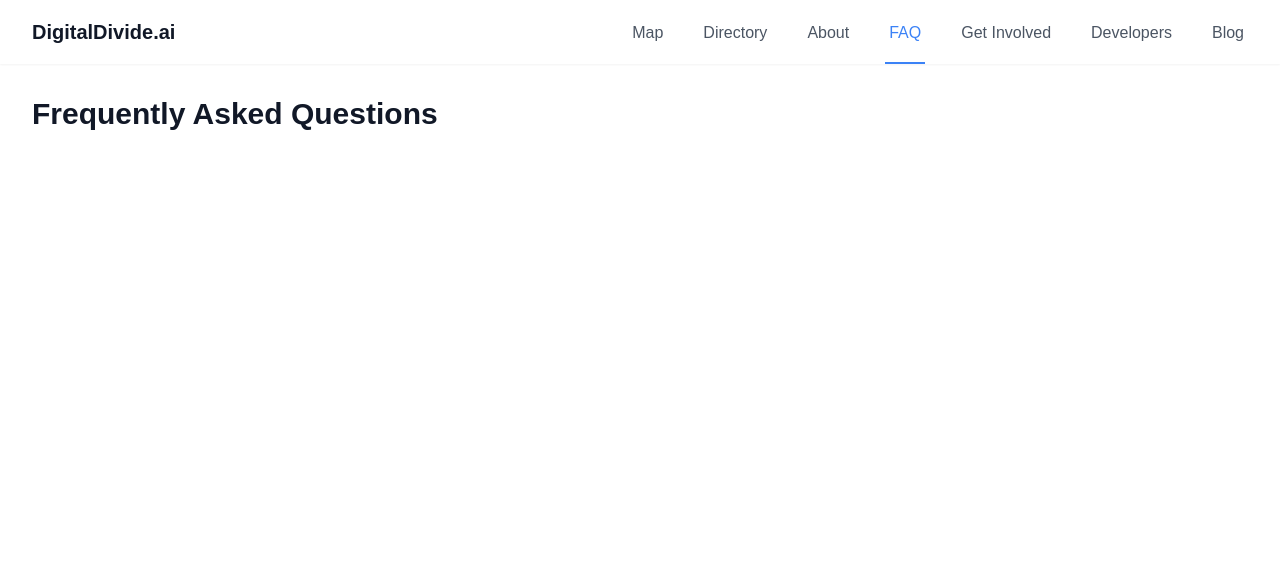
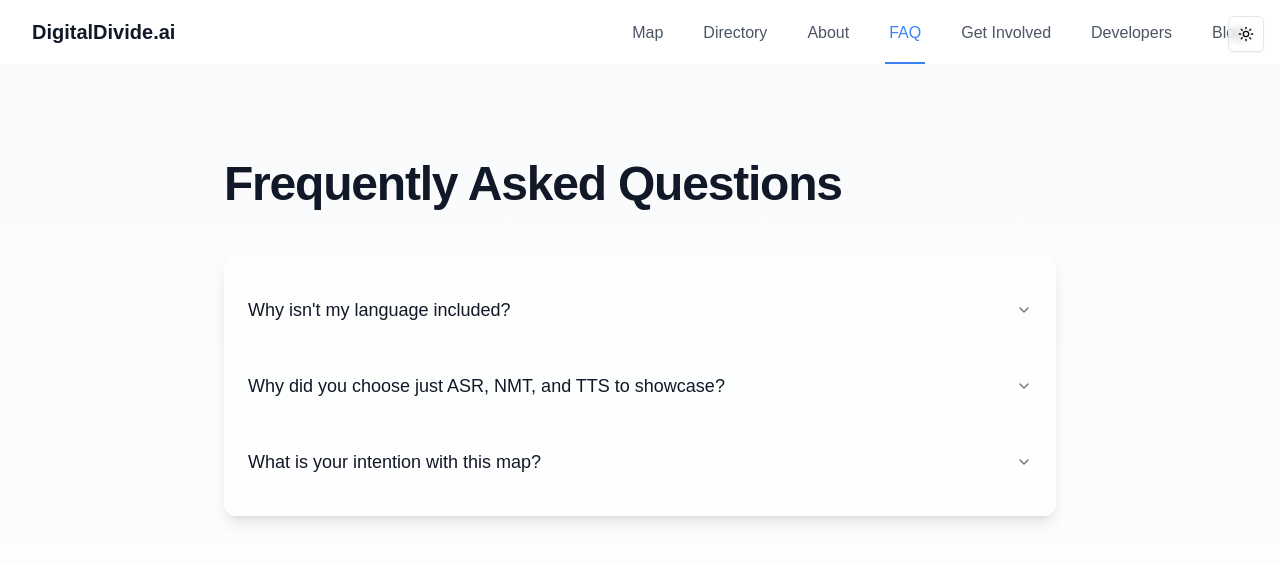
Before and after one commit to XRILLC/inclusiveai-app, a Next.js app in the folder my-app/: page /faq in a window 1280 px wide. Shown: the top 564 px of the page. Built offline with nearby package versions, Linux system fonts and the light colour scheme.

Commit message:
feat:added content to other dirs

```diff
--- a/my-app/package.json
+++ b/my-app/package.json
@@ -9,6 +9,7 @@
     "lint": "next lint"
   },
   "dependencies": {
+    "@radix-ui/react-accordion": "^1.2.3",
     "@radix-ui/react-dropdown-menu": "^2.1.6",
     "@radix-ui/react-slot": "^1.1.2",
     "@shadcn/ui": "^0.0.4",
--- a/my-app/src/app/blog/page.tsx
+++ b/my-app/src/app/blog/page.tsx
@@ -1,10 +1,31 @@
 "use client";
+
+import { Card, CardContent } from "@/components/ui/card";
+import { ThemeToggle } from "@/components/theme-toggle";
 
 export default function BlogPage() {
   return (
-    <div className="max-w-7xl mx-auto px-4 sm:px-6 lg:px-8 py-8">
-      <h1 className="text-3xl font-bold text-gray-900 mb-6">Blog</h1>
-      {/* Blog content will go here */}
+    <div className="min-h-screen bg-gradient-to-b from-gray-50 to-white dark:from-gray-950 dark:to-gray-900">
+      <ThemeToggle />
+      <div className="max-w-4xl mx-auto px-4 sm:px-6 lg:px-8 py-16 sm:py-24">
+        <h1 className="text-4xl sm:text-5xl font-bold text-gray-900 dark:text-gray-50 mb-12 tracking-tight">
+          Blog
+        </h1>
+
+        <Card className="border-none shadow-lg bg-white/50 dark:bg-gray-900/50 backdrop-blur-sm">
+          <CardContent className="pt-6">
+            <div className="flex flex-col items-center justify-center py-12">
+              <h2 className="text-2xl font-semibold text-gray-900 dark:text-gray-100 mb-4">
+                Coming Soon!
+              </h2>
+              <p className="text-gray-600 dark:text-gray-300 text-center">
+                We&apos;re working on bringing you insightful articles and updates.
+                Stay tuned!
+              </p>
+            </div>
+          </CardContent>
+        </Card>
+      </div>
     </div>
   );
 }
--- a/my-app/src/app/developers/page.tsx
+++ b/my-app/src/app/developers/page.tsx
@@ -1,10 +1,31 @@
 "use client";
+
+import { Card, CardContent } from "@/components/ui/card";
+import { ThemeToggle } from "@/components/theme-toggle";
 
 export default function DevelopersPage() {
   return (
-    <div className="max-w-7xl mx-auto px-4 sm:px-6 lg:px-8 py-8">
-      <h1 className="text-3xl font-bold text-gray-900 mb-6">Developers</h1>
-      {/* Developers content will go here */}
+    <div className="min-h-screen bg-gradient-to-b from-gray-50 to-white dark:from-gray-950 dark:to-gray-900">
+      <ThemeToggle />
+      <div className="max-w-4xl mx-auto px-4 sm:px-6 lg:px-8 py-16 sm:py-24">
+        <h1 className="text-4xl sm:text-5xl font-bold text-gray-900 dark:text-gray-50 mb-12 tracking-tight">
+          Developers
+        </h1>
+
+        <Card className="border-none shadow-lg bg-white/50 dark:bg-gray-900/50 backdrop-blur-sm">
+          <CardContent className="pt-6">
+            <div className="flex flex-col items-center justify-center py-12">
+              <h2 className="text-2xl font-semibold text-gray-900 dark:text-gray-100 mb-4">
+                Coming Soon!
+              </h2>
+              <p className="text-gray-600 dark:text-gray-300 text-center">
+                We&apos;re preparing comprehensive documentation and resources for developers.
+                Check back soon!
+              </p>
+            </div>
+          </CardContent>
+        </Card>
+      </div>
     </div>
   );
 }
--- a/my-app/src/app/directory/page.tsx
+++ b/my-app/src/app/directory/page.tsx
@@ -78,8 +78,12 @@ export default function DirectoryPage() {
 
   return (
     <div className="container mx-auto p-4">
-      <div className="flex justify-between items-center mb-6">
+      <div className="space-y-4 mb-6">
         <h1 className="text-3xl font-bold text-white">Language Directory</h1>
+        <p className="text-lg text-gray-300">
+          This page shows the best known machine translation scores when paired with English
+          as well as the best ASR score per language.
+        </p>
         <div className="relative">
           <input
             type="text"
--- a/my-app/src/app/faq/page.tsx
+++ b/my-app/src/app/faq/page.tsx
@@ -1,10 +1,60 @@
-"use client";
+import {
+  Accordion,
+  AccordionContent,
+  AccordionItem,
+  AccordionTrigger,
+} from "@/components/ui/accordion";
+import { Card } from "@/components/ui/card";
+import { ThemeToggle } from "@/components/theme-toggle";
 
 export default function FAQPage() {
   return (
-    <div className="max-w-7xl mx-auto px-4 sm:px-6 lg:px-8 py-8">
-      <h1 className="text-3xl font-bold text-gray-900 mb-6">Frequently Asked Questions</h1>
-      {/* FAQ content will go here */}
+    <div className="min-h-screen bg-gradient-to-b from-gray-50 to-white dark:from-gray-950 dark:to-gray-900">
+      <ThemeToggle />
+      <div className="max-w-4xl mx-auto px-4 sm:px-6 lg:px-8 py-16 sm:py-24">
+        <h1 className="text-4xl sm:text-5xl font-bold text-gray-900 dark:text-gray-50 mb-12 tracking-tight">
+          Frequently Asked Questions
+        </h1>
+
+        <Card className="border-none shadow-lg bg-white/50 dark:bg-gray-900/50 backdrop-blur-sm">
+          <Accordion type="single" collapsible className="p-6">
+            <AccordionItem value="item-1" className="border-b-0 mb-4">
+              <AccordionTrigger className="text-lg font-medium text-gray-900 dark:text-gray-100 hover:no-underline">
+                Why isn&apos;t my language included?
+              </AccordionTrigger>
+              <AccordionContent className="text-gray-600 dark:text-gray-300 mt-2">
+                Our intention is to add every language that has some level of AI support.
+                This project is ongoing and will be updated regularly.
+              </AccordionContent>
+            </AccordionItem>
+
+            <AccordionItem value="item-2" className="border-b-0 mb-4">
+              <AccordionTrigger className="text-lg font-medium text-gray-900 dark:text-gray-100 hover:no-underline">
+                Why did you choose just ASR, NMT, and TTS to showcase?
+              </AccordionTrigger>
+              <AccordionContent className="text-gray-600 dark:text-gray-300 mt-2">
+                While there are many other interesting tools developed to support other
+                sub-topics for low resource languages (named entities, sentiment analysis,
+                topic models), we believe that these three are the most significant for
+                enabling speakers of low-resource languages to experience the benefits of
+                current breakthroughs in large language models.
+              </AccordionContent>
+            </AccordionItem>
+
+            <AccordionItem value="item-3" className="border-b-0">
+              <AccordionTrigger className="text-lg font-medium text-gray-900 dark:text-gray-100 hover:no-underline">
+                What is your intention with this map?
+              </AccordionTrigger>
+              <AccordionContent className="text-gray-600 dark:text-gray-300 mt-2">
+                We hope this resource will help bring visibility for global stakeholders
+                on where the major gaps are for supporting low-resource languages. We hope
+                model providers will gain visibility and funders will know where to focus
+                their resources for greater impact.
+              </AccordionContent>
+            </AccordionItem>
+          </Accordion>
+        </Card>
+      </div>
     </div>
   );
 }
--- /dev/null
+++ b/my-app/src/components/ui/accordion.tsx
@@ -0,0 +1,57 @@
+"use client"
+
+import * as React from "react"
+import * as AccordionPrimitive from "@radix-ui/react-accordion"
+import { ChevronDown } from "lucide-react"
+
+import { cn } from "@/lib/utils"
+
+const Accordion = AccordionPrimitive.Root
+
+const AccordionItem = React.forwardRef<
+  React.ElementRef<typeof AccordionPrimitive.Item>,
+  React.ComponentPropsWithoutRef<typeof AccordionPrimitive.Item>
+>(({ className, ...props }, ref) => (
+  <AccordionPrimitive.Item
+    ref={ref}
+    className={cn("border-b", className)}
+    {...props}
+  />
+))
+AccordionItem.displayName = "AccordionItem"
+
+const AccordionTrigger = React.forwardRef<
+  React.ElementRef<typeof AccordionPrimitive.Trigger>,
+  React.ComponentPropsWithoutRef<typeof AccordionPrimitive.Trigger>
+>(({ className, children, ...props }, ref) => (
+  <AccordionPrimitive.Header className="flex">
+    <AccordionPrimitive.Trigger
+      ref={ref}
+      className={cn(
+        "flex flex-1 items-center justify-between py-4 text-sm font-medium transition-all hover:underline text-left [&[data-state=open]>svg]:rotate-180",
+        className
+      )}
+      {...props}
+    >
+      {children}
+      <ChevronDown className="h-4 w-4 shrink-0 text-muted-foreground transition-transform duration-200" />
+    </AccordionPrimitive.Trigger>
+  </AccordionPrimitive.Header>
+))
+AccordionTrigger.displayName = AccordionPrimitive.Trigger.displayName
+
+const AccordionContent = React.forwardRef<
+  React.ElementRef<typeof AccordionPrimitive.Content>,
+  React.ComponentPropsWithoutRef<typeof AccordionPrimitive.Content>
+>(({ className, children, ...props }, ref) => (
+  <AccordionPrimitive.Content
+    ref={ref}
+    className="overflow-hidden text-sm data-[state=closed]:animate-accordion-up data-[state=open]:animate-accordion-down"
+    {...props}
+  >
+    <div className={cn("pb-4 pt-0", className)}>{children}</div>
+  </AccordionPrimitive.Content>
+))
+AccordionContent.displayName = AccordionPrimitive.Content.displayName
+
+export { Accordion, AccordionItem, AccordionTrigger, AccordionContent }
--- a/my-app/tailwind.config.ts
+++ b/my-app/tailwind.config.ts
@@ -55,6 +55,28 @@ export default {
   			lg: 'var(--radius)',
   			md: 'calc(var(--radius) - 2px)',
   			sm: 'calc(var(--radius) - 4px)'
+  		},
+  		keyframes: {
+  			'accordion-down': {
+  				from: {
+  					height: '0'
+  				},
+  				to: {
+  					height: 'var(--radix-accordion-content-height)'
+  				}
+  			},
+  			'accordion-up': {
+  				from: {
+  					height: 'var(--radix-accordion-content-height)'
+  				},
+  				to: {
+  					height: '0'
+  				}
+  			}
+  		},
+  		animation: {
+  			'accordion-down': 'accordion-down 0.2s ease-out',
+  			'accordion-up': 'accordion-up 0.2s ease-out'
   		}
   	}
   },
```
Also changed, not shown: 1 other file (tests, documents, lock files or other folders).
